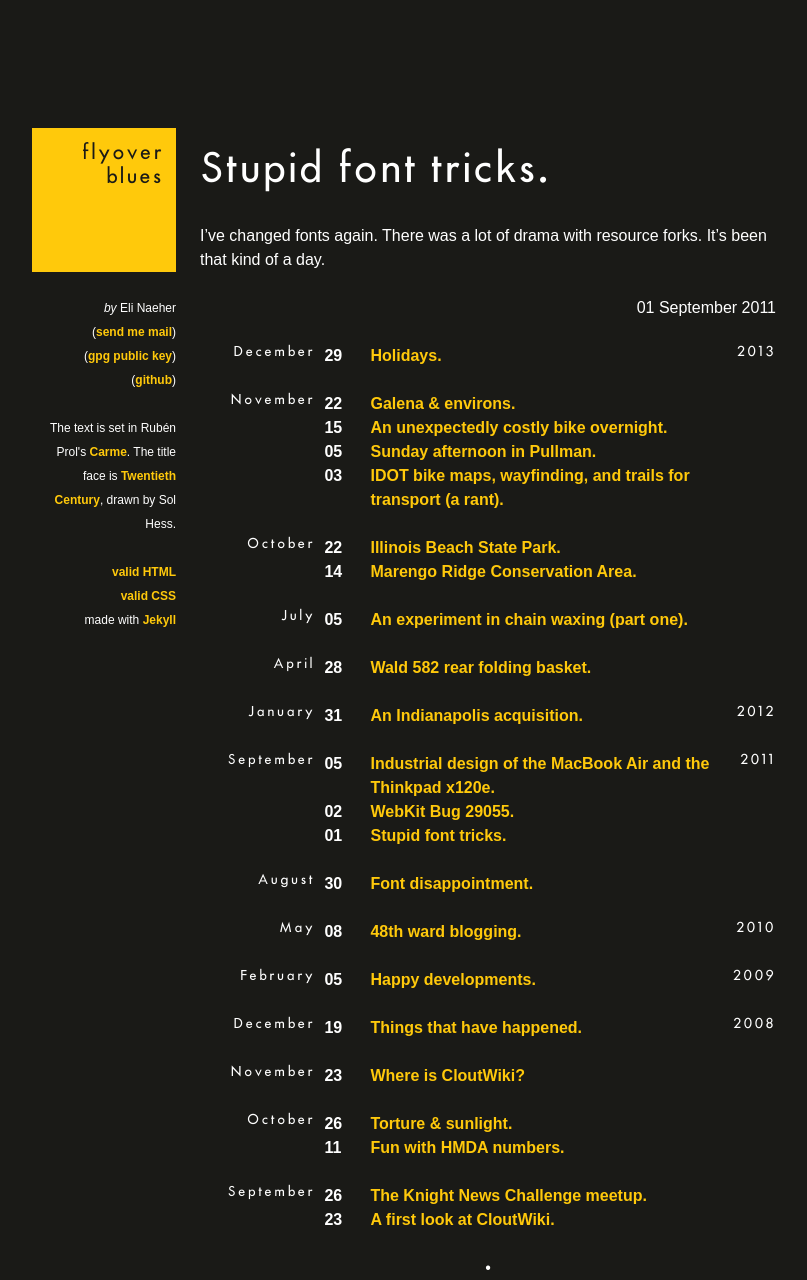
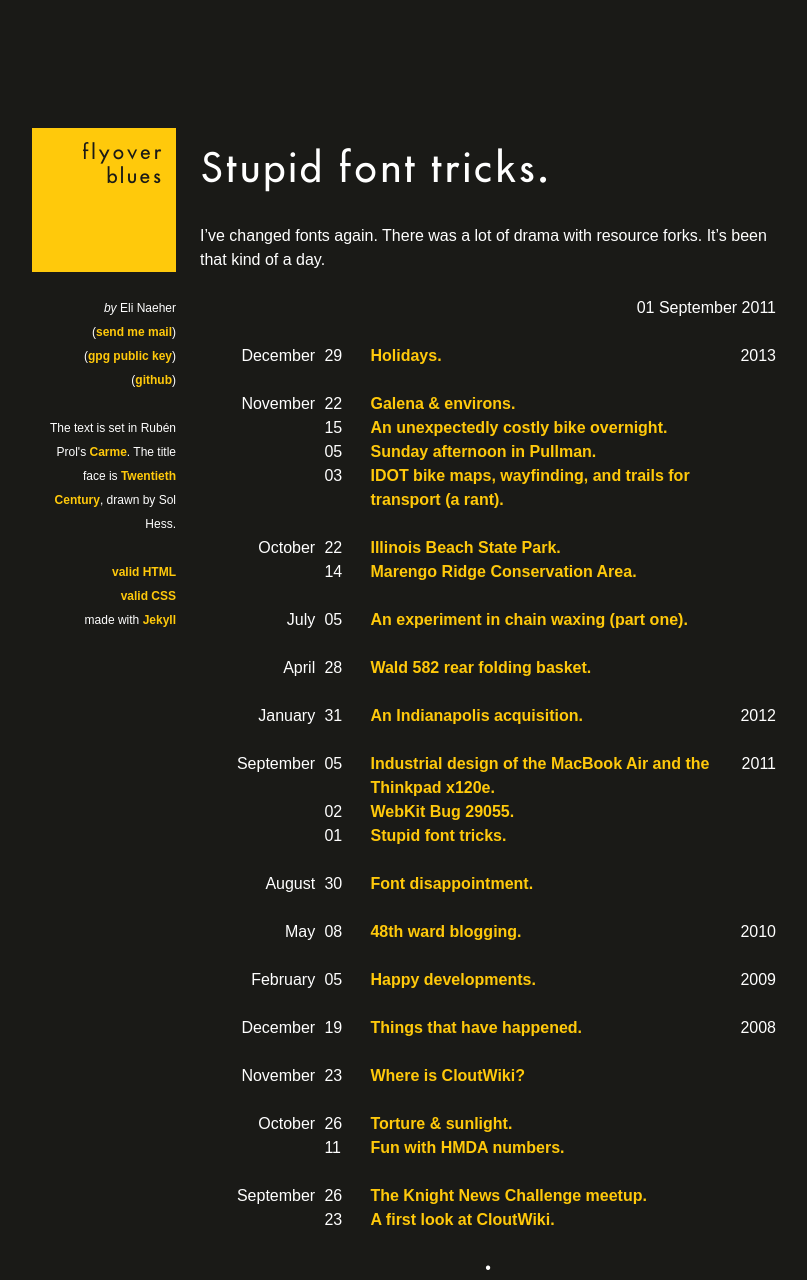
Before and after one commit to enaeher/blog, a Jekyll site: the page built from _posts/2011-09-01-fonts-again.md, in a window 1280 px wide. Shown: the whole page, without its empty margins (376-1183 px from the left). Built offline with Jekyll 4.4.1, drawn with Linux system fonts in a browser that asks for light colours; some web fonts are replaced.

Commit message:
Fix styling of archives

```diff
--- a/_layouts/default.html
+++ b/_layouts/default.html
@@ -28,10 +28,10 @@
 	<ul class="content hfeed entry-list">
       {% for year in site.years %}
       <li class="year-label">
-	<h3>{{ year.first.first.date | date: "%Y" }}</h3>
+	<div>{{ year.first.first.date | date: "%Y" }}</div>
       </li>
       {% for month in year %}
-      <li class="month-label"><h3>{{ month.first.date | date: "%B" }}</h3>
+      <li class="month-label"><div>{{ month.first.date | date: "%B" }}</div>
 	<ul class="month">
       {% for post in month %}
 	    <li>
--- a/css/fb.css
+++ b/css/fb.css
@@ -197,7 +197,7 @@ ul.entry-list li {
   width: 100%;
 }
 
-ul.entry-list .month-label h3 {
+ul.entry-list .month-label > div {
   text-align: right;
   width: 20%;
   margin: 0;
@@ -226,7 +226,6 @@ ul.entry-list .day-label {
   margin-right: 5%;
   margin-left: 2%;
   clear: none;
-  font-weight: bold;
 }
 
 ul.entry-list .entry-description {
```
